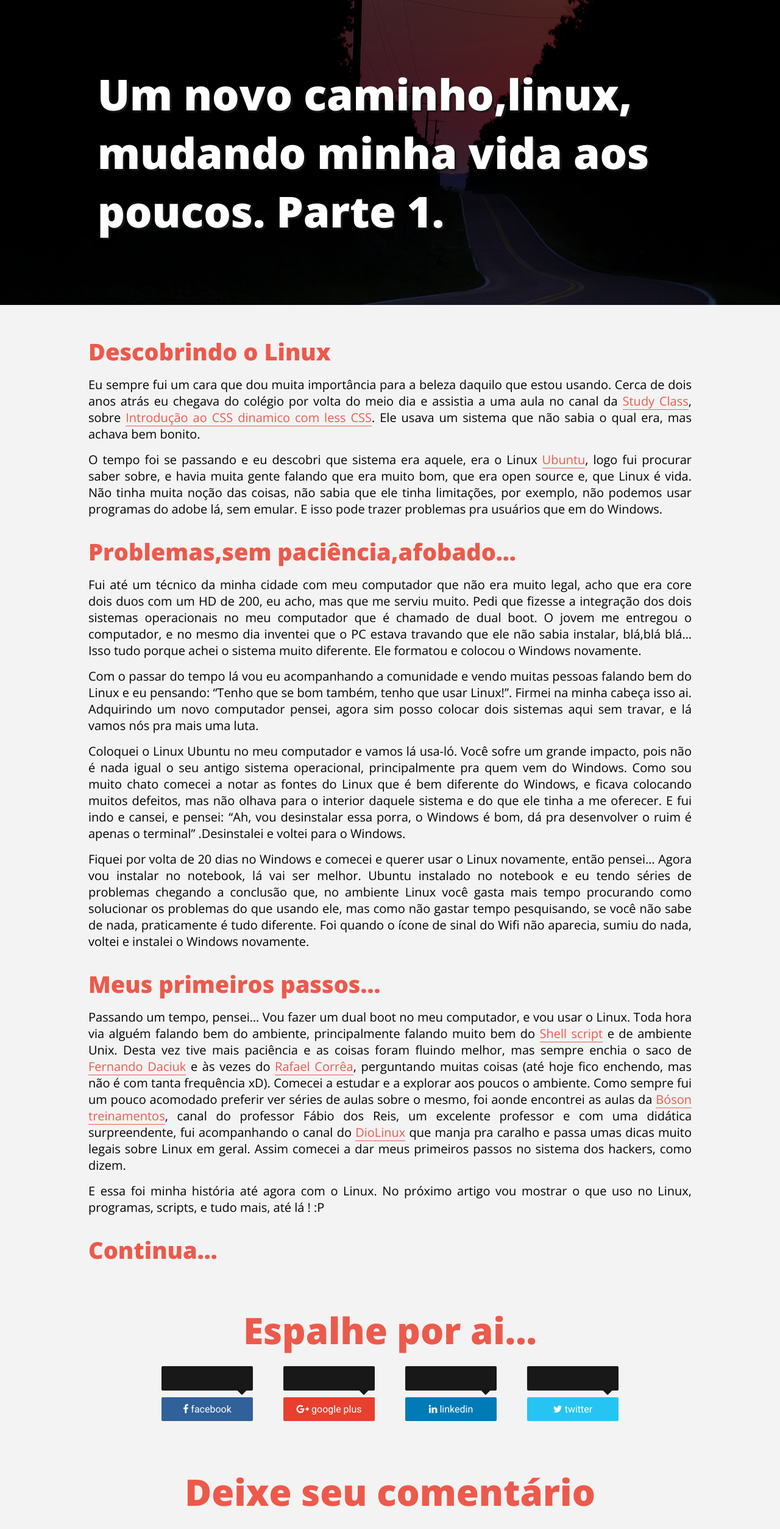
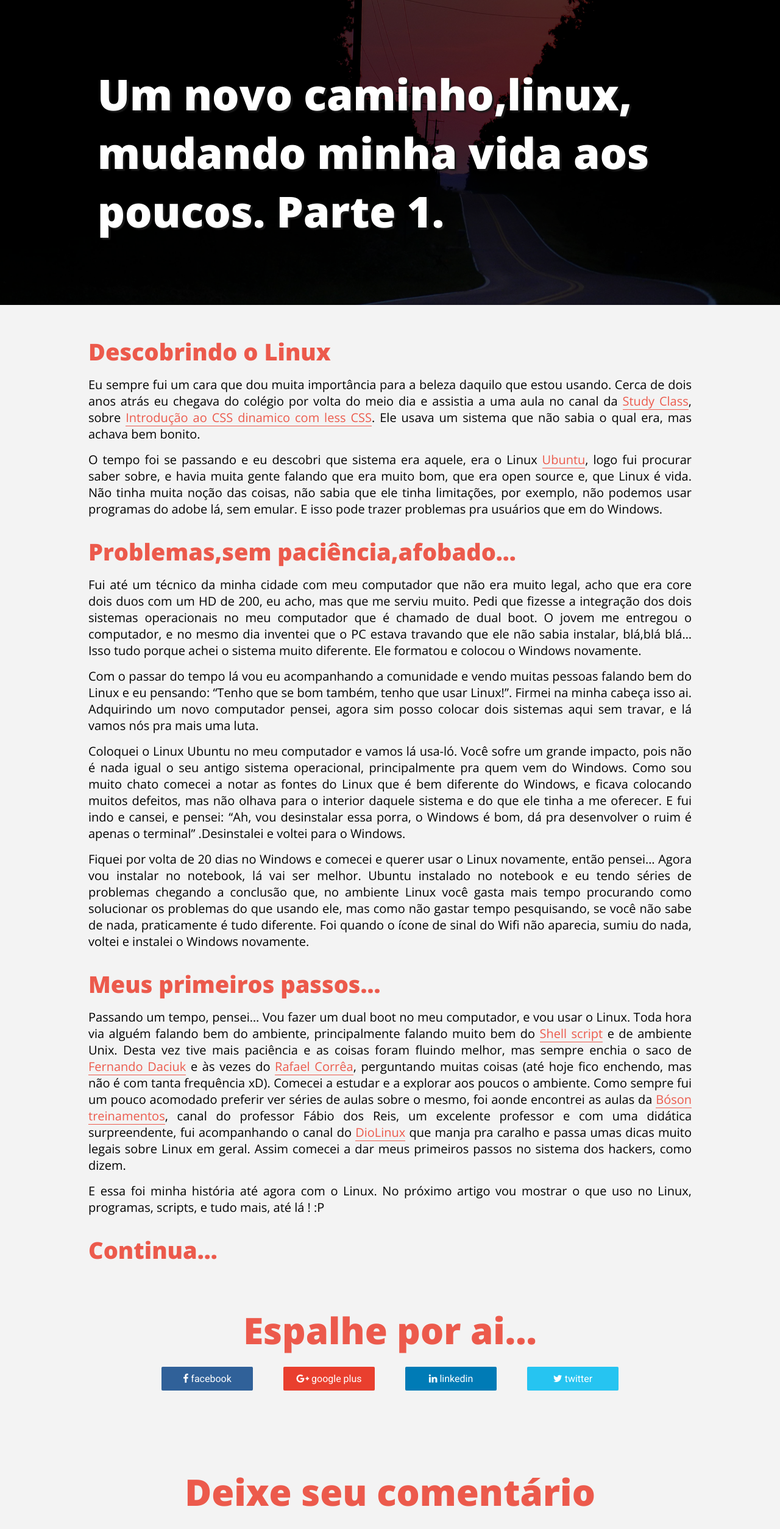
Before and after one commit to andersoonweb/andersoonweb.github.io, a Jekyll site: the page built from _posts/2015-02-17-um-novo-caminho-linux-mudando-minha-vida-aos-poucos-parte-1.markdown, in a window 1280 px wide. Shown: the whole page at 61% size. Built offline with Jekyll 4.4.1, drawn with Linux system fonts in a browser that asks for light colours; nearby versions of some CDN libraries; comment, search, counter and statistics services are not loaded.

Commit message:
Novas mudanças botões de compartilhamento

```diff
--- a/_includes/head.html
+++ b/_includes/head.html
@@ -48,7 +48,4 @@
 	<!-- FAVICON -->
 	<link rel="shortcut icon" href="../assets/imagem/favicon.ico" type="image/x-icon">
 	<!-- FAVICON -->
-	<!-- SCRIPT -->
-	<script src="https://ajax.googleapis.com/ajax/libs/jquery/2.1.3/jquery.min.js"></script>
-	<!-- SCRIPT -->
 </head>
--- a/_includes/share.html
+++ b/_includes/share.html
@@ -5,8 +5,6 @@
         <li class="group facebook-share">
             <a aria-label="Compartilhe no Facebook"href="https://www.facebook.com/sharer/sharer.php?u={{ site.url }}{{ page.url }}"
             onclick="window.open(this.href, 'facebook-share','width=580,height=296');return false;" title="Compartilhe no Facebook">
-                <div class="count facebook-count"></div>
-                <i class="fa fa-caret-down"></i>
                 <button class="fb"><i class="fa fa-facebook"></i> facebook</button>
             </a>
         </li>
@@ -14,23 +12,17 @@
         <li class="group gplus-share">
             <a aria-label="Compartilhe no Google Plus" href="https://plus.google.com/share?url={{ site.url }}{{ page.url }}"
             onclick="window.open(this.href, 'google-plus-share', 'width=490,height=530');return false;" title="Compartilhe no Google+">
-                <div class="count gplus-count"></div>
-                <i class="fa fa-caret-down"></i>
                 <button class="gp"><i class="fa fa-google-plus"></i> google plus</button>
             </a>
         </li>
 
         <li class="group linkedin-share">
-          <div class="count linkedin-count"></div>
-          <i class="fa fa-caret-down"></i>
           <button class="linkedin"><i class="fa fa-linkedin"></i> linkedin</button>
         </li>
 
         <li class="group twitter-share">
             <a aria-label="Compartilhe no Twitter" href="https://twitter.com/intent/tweet?text=&quot;{{ page.twitter_text }}&quot;%20{{ site.url }}{{ page.url }}%20via%20&#64;{{ site.twitter_username }}&hashtags={% for tag in page.tags %}{{tag}},{% endfor %}"
             onclick="window.open(this.href, 'twitter-share', 'width=550,height=235');return false;" title="Compartilhe no Twitter">
-                <div class="count twitter-count"></div>
-                <i class="fa fa-caret-down"></i>
                 <button class="twitter"><i class="fa fa-twitter"></i> twitter</button>
             </a>
         </li>
--- a/_sass/vendor/_external.scss
+++ b/_sass/vendor/_external.scss
@@ -2,8 +2,8 @@
 @import url(http://fonts.googleapis.com/css?family=Roboto:400,300,100);
 .element{
   color: #fff;
-   display: table;
-   margin: 100px auto;
+  display: table;
+  margin: 100px auto;
   position: absolute;
   left: 50%;
   margin-left: -400px;
@@ -34,55 +34,12 @@
   -o-transition: background-color 0.2s ease-in-out;
   transition: background-color 0.2s ease-in-out;
 }
-
-.fb{
-  background-color: #306199;
-}
-
-.fb:hover{
-  background-color: #244872;
-}
-
-.count{
-  background-color: $color-background-header;
-  color: white;
-  border-radius: 2px;
-  margin-bottom: 10px;
-  text-align: center;
-  padding: 10px;
-  height: 40px;
-  box-sizing:border-box;
-}
-
-.fa-caret-down{
-  position: absolute;
-  margin-top: -22px;
-  text-align: center;
-  right: 10px;
-  color: $color-background-header;
-  &:active{color:none;}
-}
-
-.gp{
-  background-color: #e93f2e;
-}
-
-.gp:hover{
-  background-color: #ce2616;
-}
-
-.linkedin{
-  background-color: #007bb6;
-}
-
-.linkedin:hover{
-  background-color: #005983;
-}
-
-.twitter{
-  background-color: #26c4f1;
-}
-
-.twitter:hover{
-  background-color: #0eaad6;
-}
+// Style button share
+.fb{background-color: #306199;}
+.fb:hover{background-color: #244872;}
+.gp{background-color: #e93f2e;}
+.gp:hover{background-color: #ce2616;}
+.linkedin{background-color: #007bb6;}
+.linkedin:hover{background-color: #005983;}
+.twitter{background-color: #26c4f1;}
+.twitter:hover{background-color: #0eaad6;}
```
Also changed, not shown: assets/js/script.js (+1 -8 lines).
